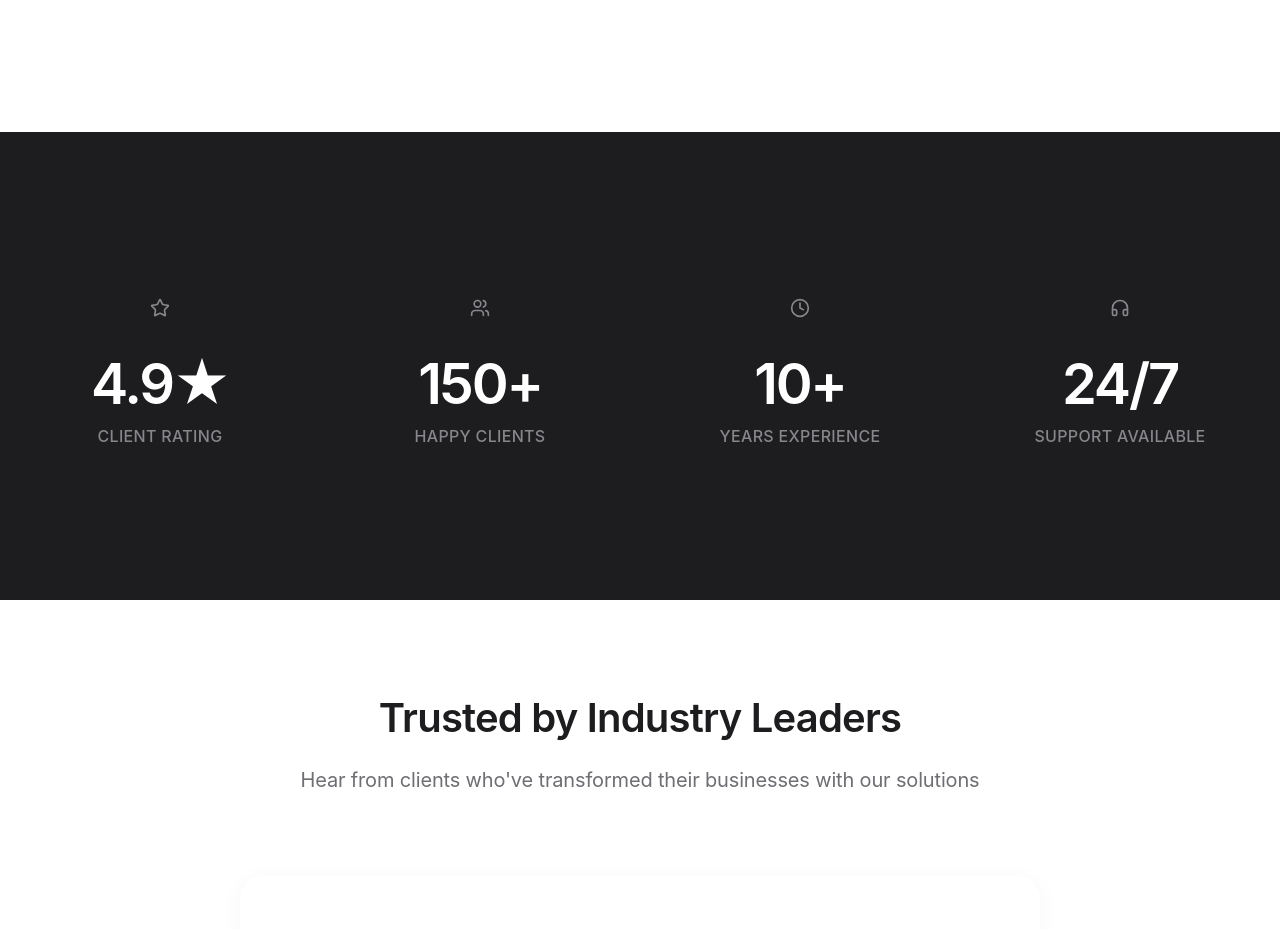
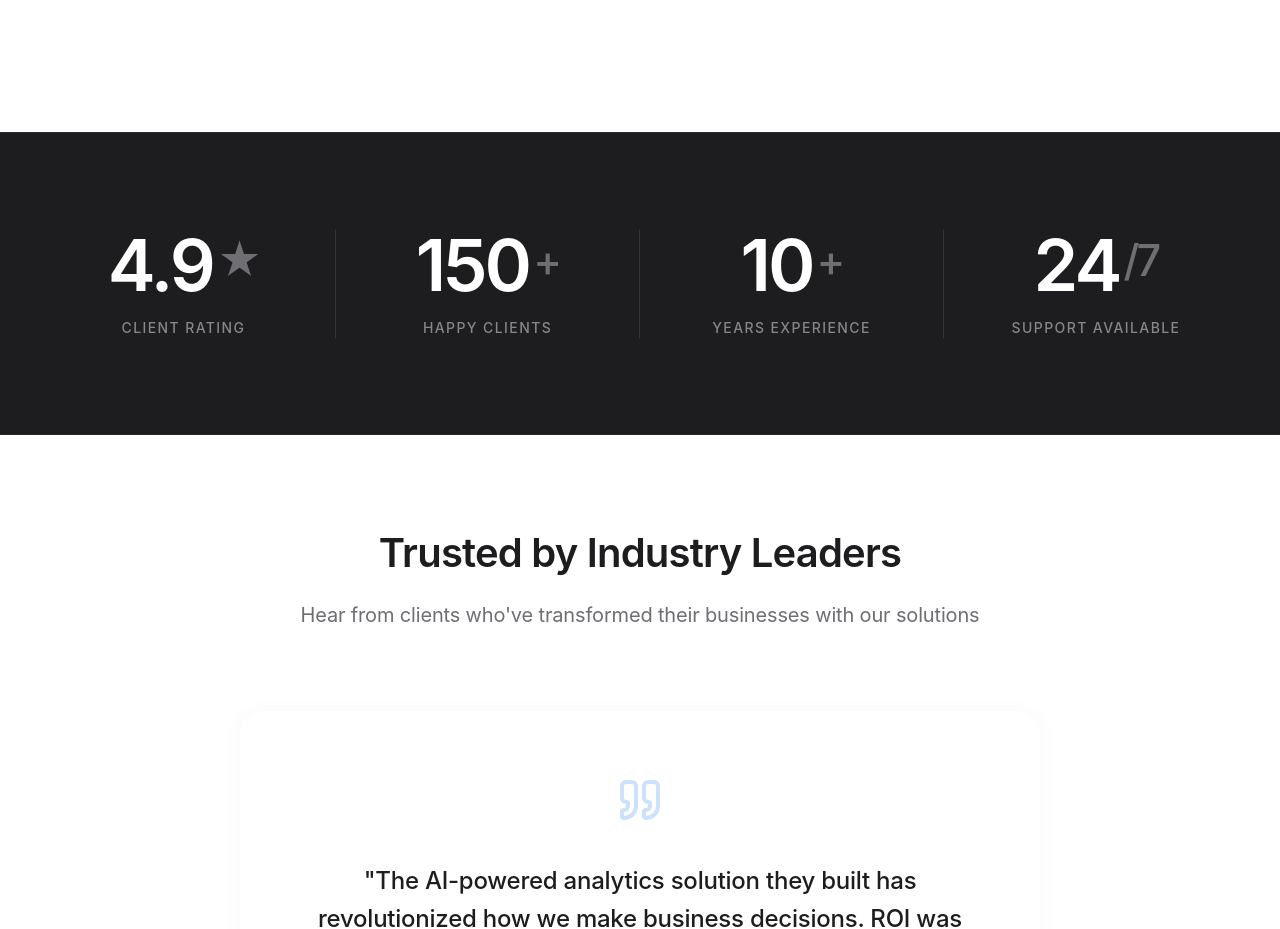
Before and after one commit to pratikasr/servtech-website, a Next.js app: page / in a window 1280 px wide. Shown: the part 1840-2769 px from the top of the page. Built offline with nearby package versions, Linux system fonts and the light colour scheme.

Commit message:
feat(design): premium stats layout, removed global glow, fixed header z-index

```diff
--- a/src/components/home/StatsSection.js
+++ b/src/components/home/StatsSection.js
@@ -1,11 +1,10 @@
-import { Star, Users, Clock, Headphones } from 'lucide-react';
 import styles from './StatsSection.module.css';
 
 const stats = [
-    { icon: <Star size={20} />, value: '4.9', suffix: '★', label: 'Client Rating' },
-    { icon: <Users size={20} />, value: '150', suffix: '+', label: 'Happy Clients' },
-    { icon: <Clock size={20} />, value: '10', suffix: '+', label: 'Years Experience' },
-    { icon: <Headphones size={20} />, value: '24', suffix: '/7', label: 'Support Available' }
+    { value: '4.9', suffix: '★', label: 'Client Rating' },
+    { value: '150', suffix: '+', label: 'Happy Clients' },
+    { value: '10', suffix: '+', label: 'Years Experience' },
+    { value: '24', suffix: '/7', label: 'Support Available' }
 ];
 
 export default function StatsSection() {
@@ -17,11 +16,10 @@ export default function StatsSection() {
                         <div
                             key={stat.label}
                             className={styles.statCard}
-                            style={{ animationDelay: `${index * 0.05}s` }}
+                            style={{ animationDelay: `${index * 0.1}s` }}
                         >
-                            <div className={styles.icon}>{stat.icon}</div>
                             <div className={styles.value}>
-                                {stat.value}{stat.suffix}
+                                {stat.value}<span className={styles.suffix}>{stat.suffix}</span>
                             </div>
                             <div className={styles.label}>{stat.label}</div>
                         </div>
--- a/src/components/home/StatsSection.module.css
+++ b/src/components/home/StatsSection.module.css
@@ -1,68 +1,93 @@
 .statsSection {
     background-color: var(--gray-900);
-    padding-top: var(--space-32);
-    padding-bottom: var(--space-32);
+    padding-top: var(--space-20);
+    padding-bottom: var(--space-20);
     position: relative;
     overflow: hidden;
+    border-top: 1px solid rgba(255, 255, 255, 0.05);
+    border-bottom: 1px solid rgba(255, 255, 255, 0.05);
 }
 
 .grid {
     display: grid;
     grid-template-columns: 1fr;
-    gap: var(--space-16);
-    position: relative;
-    z-index: 1;
-}
-
-@media (min-width: 640px) {
-    .grid {
-        grid-template-columns: repeat(2, 1fr);
-    }
+    /* Mobile: Stacked */
+    gap: var(--space-12);
 }
 
 @media (min-width: 1024px) {
     .grid {
         grid-template-columns: repeat(4, 1fr);
+        gap: 0;
+        /* Remove gap for borders */
     }
 }
 
 .statCard {
     text-align: center;
-    padding: var(--space-6);
-    animation: fadeInUp 0.4s var(--ease-apple) forwards;
-}
-
-.icon {
-    display: inline-flex;
-    align-items: center;
-    justify-content: center;
-    width: 48px;
-    height: 48px;
-    color: var(--gray-400);
-    margin: 0 auto var(--space-6);
-    transition: color var(--timing-fast) var(--ease-apple);
-    background: transparent;
-}
-
-.statCard:hover .icon {
-    color: var(--white);
-    transform: none;
+    position: relative;
+    padding: var(--space-4);
+    opacity: 0;
+    animation: fadeUp 0.8s var(--ease-out-expo) forwards;
 }
 
 .value {
-    font-size: var(--text-5xl);
+    font-family: var(--font-display);
+    font-size: var(--text-6xl);
+    /* Massive */
     font-weight: var(--font-semibold);
     color: var(--white);
     line-height: 1;
-    margin-bottom: var(--space-3);
+    margin-bottom: var(--space-4);
     letter-spacing: var(--tracking-tighter);
+    display: flex;
+    align-items: center;
+    justify-content: center;
+    gap: 4px;
+}
+
+.suffix {
+    font-size: 0.6em;
+    /* Smaller suffix relative to value */
+    color: var(--gray-500);
+    /* Subtle contrast */
+    font-weight: var(--font-medium);
+    transform: translateY(-4px);
 }
 
 .label {
-    font-size: var(--text-base);
-    /* Increased from sm */
+    font-size: var(--text-sm);
     color: var(--gray-400);
     font-weight: var(--font-medium);
-    letter-spacing: var(--tracking-wide);
+    letter-spacing: 0.1em;
+    /* Elegant tracking */
     text-transform: uppercase;
 }
+
+@media (min-width: 1024px) {
+    .statsSection {
+        padding-top: var(--space-24);
+        padding-bottom: var(--space-24);
+    }
+
+    .statCard {
+        border-right: 1px solid rgba(255, 255, 255, 0.1);
+        padding: 0 var(--space-8);
+    }
+
+    .statCard:last-child {
+        border-right: none;
+    }
+}
+
+@keyframes fadeUp {
+    from {
+        opacity: 0;
+        transform: translateY(20px);
+    }
+
+    to {
+        opacity: 1;
+        transform: translateY(0);
+    }
+}
```
